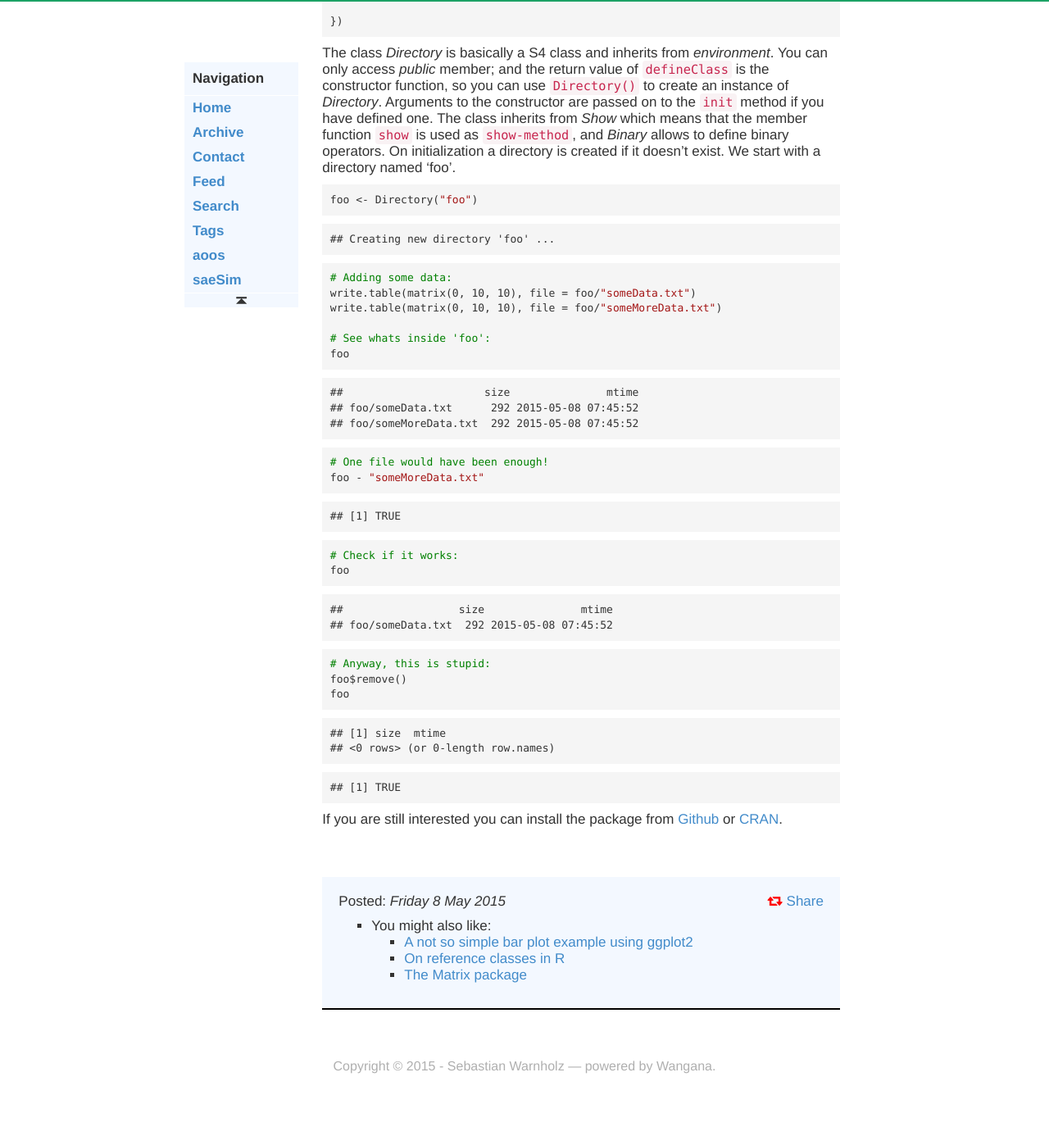
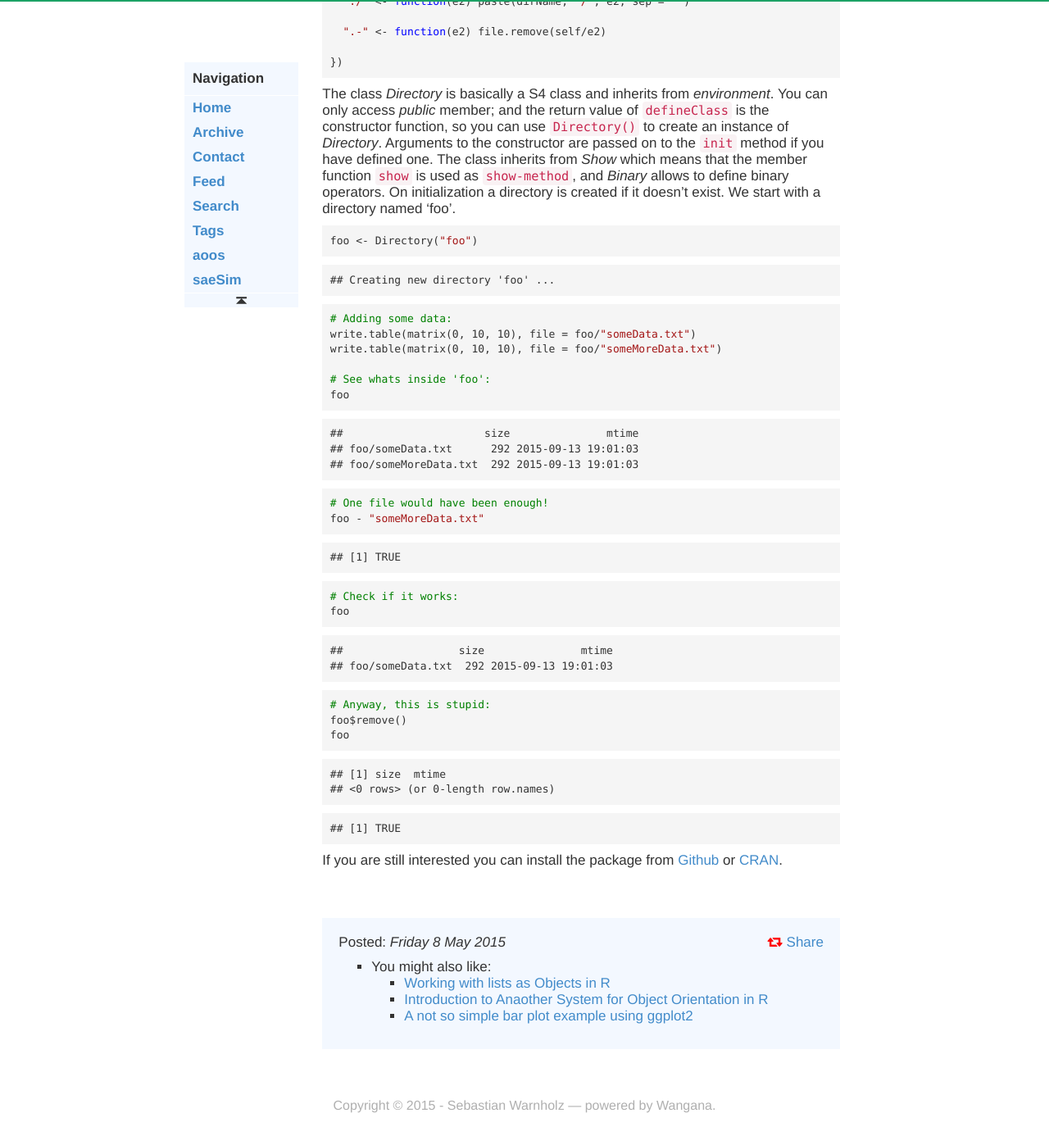
Before and after one commit to wahani/wahani.github.io, a Jekyll site: the page built from _posts/2015-05-08-Introducing-Another-Object-Orientation-System-2.md, in a window 1280 px wide and 1400 px high, scrolled down 1082 px. Shown: the top 1397 px of the window at 82% size. Built offline with Jekyll 4.4.1, drawn with Linux system fonts in a browser that asks for light colours; some web fonts are replaced; comment, search, counter and statistics services are not loaded; before the commit the page ends 2434 px from its top, so only the background shows below that; some of the changed text lies outside the part shown.

Commit message:
updated posts

```diff
--- a/_posts/2015-05-08-Introducing-Another-Object-Orientation-System-2.md
+++ b/_posts/2015-05-08-Introducing-Another-Object-Orientation-System-2.md
@@ -1,12 +1,11 @@
 ---
 layout: post
-published: true
 title: Introducing Another Object Orientation System
 description: "Introduction to the R-package aoos, another object orientation system in R - v0.2.0."
-comments: true
+comments: false
 math: true
-tags: [R, oop, aoos]
-archive: false
+tags: [R, oop, aoos, object orientation]
+archive: true
 ---
 
 R has more than enough systems for object orientation and here is yet another one. *S3* and *S4* are the built in systems. [R.oo](http://cran.r-project.org/web/packages/R.oo/index.html) has been developed since 2001; [proto](http://cran.r-project.org/web/packages/proto/index.html) since 2005; and [R6](http://cran.r-project.org/web/packages/R6/index.html) is the newest and published to CRAN in 2014.
@@ -90,8 +89,8 @@
 
 {% highlight text %}
 ##                      size               mtime
-## foo/someData.txt      292 2015-05-08 07:45:52
-## foo/someMoreData.txt  292 2015-05-08 07:45:52
+## foo/someData.txt      292 2015-09-13 19:01:03
+## foo/someMoreData.txt  292 2015-09-13 19:01:03
 {% endhighlight %}
 
 
@@ -118,7 +117,7 @@
 
 {% highlight text %}
 ##                  size               mtime
-## foo/someData.txt  292 2015-05-08 07:45:52
+## foo/someData.txt  292 2015-09-13 19:01:03
 {% endhighlight %}
 
 
--- a/_posts/2015-05-12-refClassAoos.Rmd
+++ b/_posts/2015-05-12-refClassAoos.Rmd
@@ -1,7 +1,7 @@
 ---
 layout: post
 title: "On reference classes in R"
-tags: [R, oop, aoos]
+tags: [R, oop, aoos, object orientation]
 archive: false
 ---
 
--- /dev/null
+++ b/_posts/2015-09-13-Working-with-lists-as-Objects-in-R.md
@@ -0,0 +1,22 @@
+---
+layout: post
+published: true
+title: Working with lists as Objects in R
+description: "This post explains how to work with lists as objects in R using the R package aoos. aoos introduces alternative syntax for functions from the built in system in the package methods. Its goal is to promote object oriented programming in the R langauage."
+comments: true
+math: false
+tags: [R, oop, aoos, object orientation]
+archive: false
+---
+
+This post explains how to work with lists as objects in [R](https://cran.r-project.org/) using the R package [aoos](https://cran.r-project.org/package=aoos). aoos introduces alternative syntax for functions from the built in system in the package methods. Its goal is to promote object oriented programming in the R langauage."
+
+The following is a vignette (as iframe) also contained in the package itself. You can find it if you copy the following into R:
+
+
+{% highlight r %}
+install.packages("aoos")
+vignette("retListClasses", "aoos")
+{% endhighlight %}
+
+<iframe width='100%' height='3000' src="https://cran.rstudio.com/web/packages/aoos/vignettes/retListClasses.html" frameborder="0" allowfullscreen></iframe>
```
Also changed, not shown: _posts/2014-09-23-Promises-and-Closures-in-R.Rmd (+4 -4 lines), _posts/2014-09-23-Promises-and-Closures-in-R.md (+5 -5 lines), _posts/2015-03-17-Teaching-R.md (+3 -0 lines), _posts/2015-05-08-Introducing-Another-Object-Orientation-System-2.Rmd (+3 -4 lines), _posts/2015-05-12-refClassAoos.md (+20 -4 lines), _posts/2015-09-13-Introducing-Another-Object-Orientation-System-3.Rmd (added, +21 -0 lines), _posts/2015-09-13-Introducing-Another-Object-Orientation-System-3.md (added, +22 -0 lines), _posts/2015-09-13-Working-with-lists-as-Objects-in-R.Rmd (added, +21 -0 lines).
